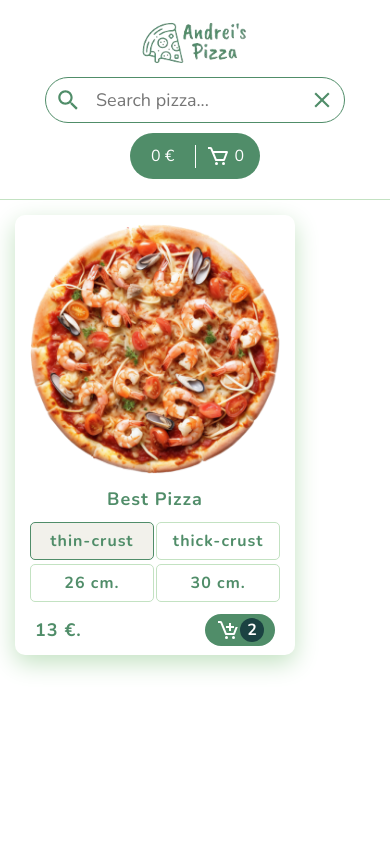
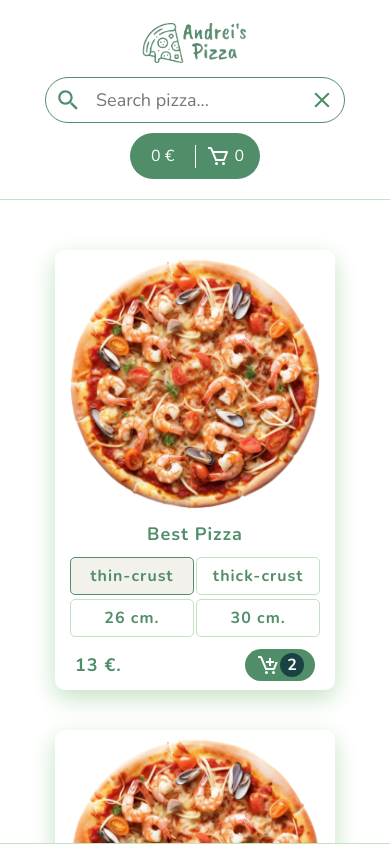
Before and after one commit to andbudha/andreis-pizza, a React (Create React App) app: page / in a window 390 px wide. Built offline with nearby package versions, Linux system fonts and the light colour scheme.

Commit message:
Home comp updated/css grids added

```diff
--- a/src/components/Home/Home.module.scss
+++ b/src/components/Home/Home.module.scss
@@ -1,3 +1,5 @@
+@import '../../assets/sass/mixins.scss';
+@import '../../assets/sass/variables.scss';
 * {
   margin: 0;
   padding: 0;
@@ -5,29 +7,56 @@
 }
 
 .home_container {
-  height: 80%;
+  display: grid;
   width: 960px;
   background-color: #fff;
   border-radius: 10px;
+  grid-template-areas:
+    'header header header'
+    'filter filter filter'
+    'cards cards cards'
+    'footer footer footer';
+
+  .header {
+    grid-area: header;
+  }
+  .filter {
+    grid-area: filter;
+    margin-bottom: 25px;
+  }
+  .pizza_grid_box {
+    grid-area: cards;
+    display: grid;
+    grid-template-columns: repeat(3, 1fr);
+    grid-template-rows: repeat(2, 1fr);
+    grid-row-gap: 10px;
+    justify-items: center;
+    align-items: center;
+    padding-bottom: 25px;
+    border-bottom: 1px solid $border_color;
+  }
+  @media (max-width: 960px) {
+    .pizza_grid_box {
+      grid-template-columns: repeat(2, 1fr);
+      grid-template-rows: repeat(3, 1fr);
+      overflow: hidden;
+    }
+  }
+  @media (max-width: 640px) {
+    .pizza_grid_box {
+      grid-template-columns: repeat(1, 1fr);
+      grid-template-rows: repeat(6, 1fr);
+    }
+  }
+  .footer {
+    grid-area: footer;
+  }
 }
 
 @media (max-width: 960px) {
   .home_container {
-    height: 94%;
-    width: 90%;
-  }
-}
-@media (max-width: 900px) {
-  .home_container {
-    height: 97%;
-    width: 95%;
-  }
-}
-
-@media (max-width: 640px) {
-  .home_container {
+    width: 100%;
     height: 100%;
-    width: 100%;
     border-radius: 0;
   }
 }
--- a/src/components/Home/Home.tsx
+++ b/src/components/Home/Home.tsx
@@ -6,8 +6,19 @@ type Props = {};
 export const Home = (props: Props) => {
   return (
     <div className={styles.home_container}>
-      <Header />
-      <PizzaCard />
+      <div className={styles.header}>
+        <Header />
+      </div>
+      <div className={styles.filter}></div>
+      <div className={styles.pizza_grid_box}>
+        <PizzaCard />
+        <PizzaCard />
+        <PizzaCard />
+        <PizzaCard />
+        <PizzaCard />
+        <PizzaCard />
+      </div>
+      <div className={styles.footer}></div>
     </div>
   );
 };
```
